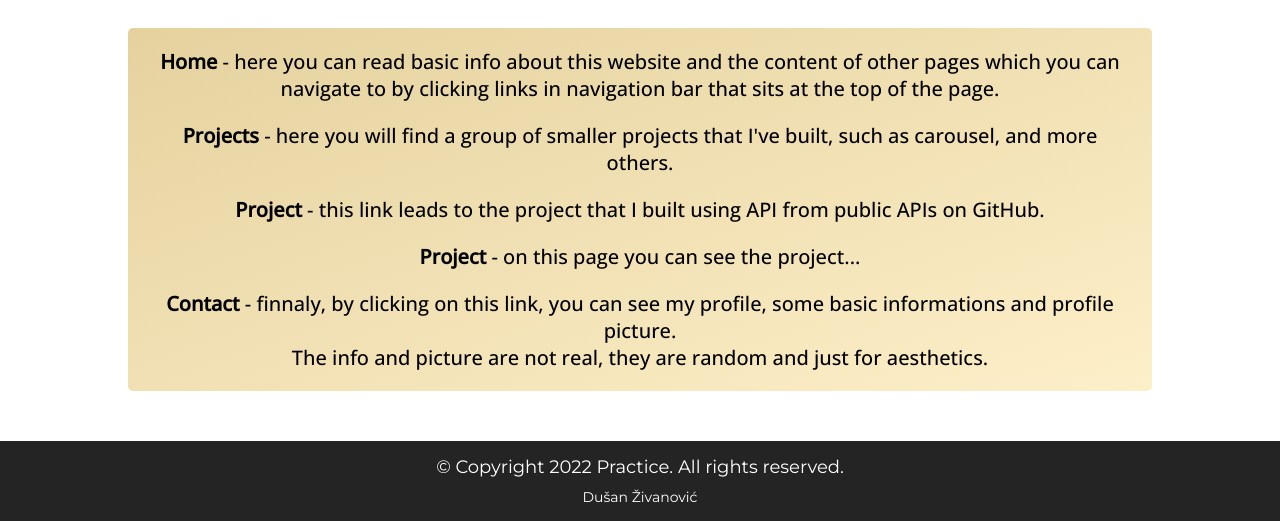
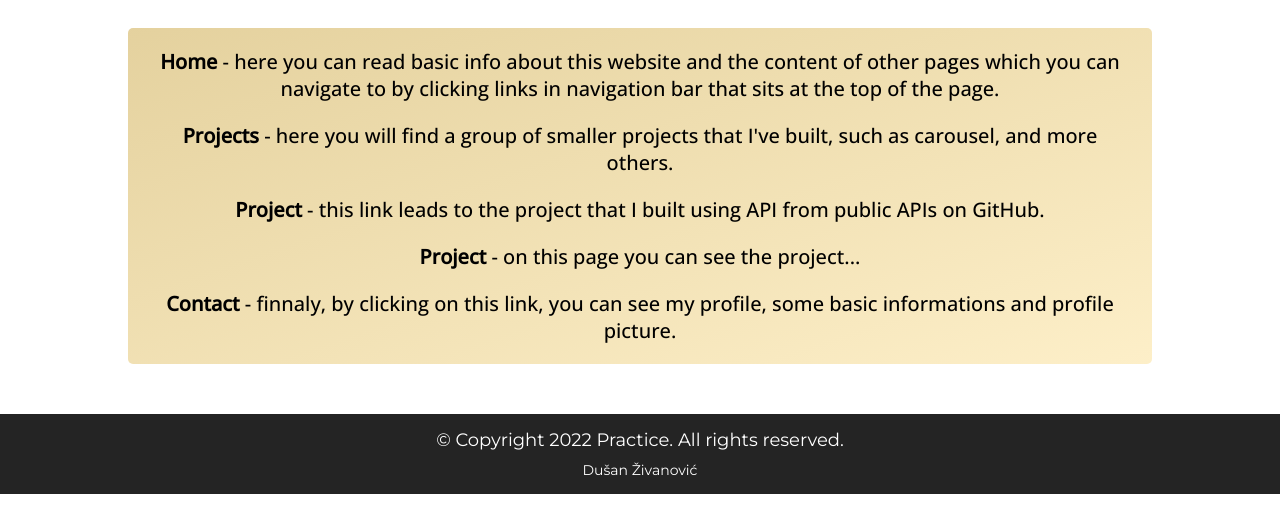
Before and after one commit to Dusan95z/Practice, a plain HTML site: page index.html in a window 1280 px wide. Shown: the part 575-1096 px from the top of the page. After the commit the page ends 1069 px from the top, so only its background shows below. Drawn offline with nearby package versions, Linux system fonts and the light colour scheme.

Commit message:
small info fixes

```diff
--- a/index.html
+++ b/index.html
@@ -78,9 +78,7 @@
       </p>
       <p class="home-p">
         <strong>Contact</strong> - finnaly, by clicking on this link, you can
-        see my profile, some basic informations and profile picture.<br />
-        The info and picture are not real, they are random and just for
-        aesthetics.
+        see my profile, some basic informations and profile picture.
       </p>
     </div>
 
```
